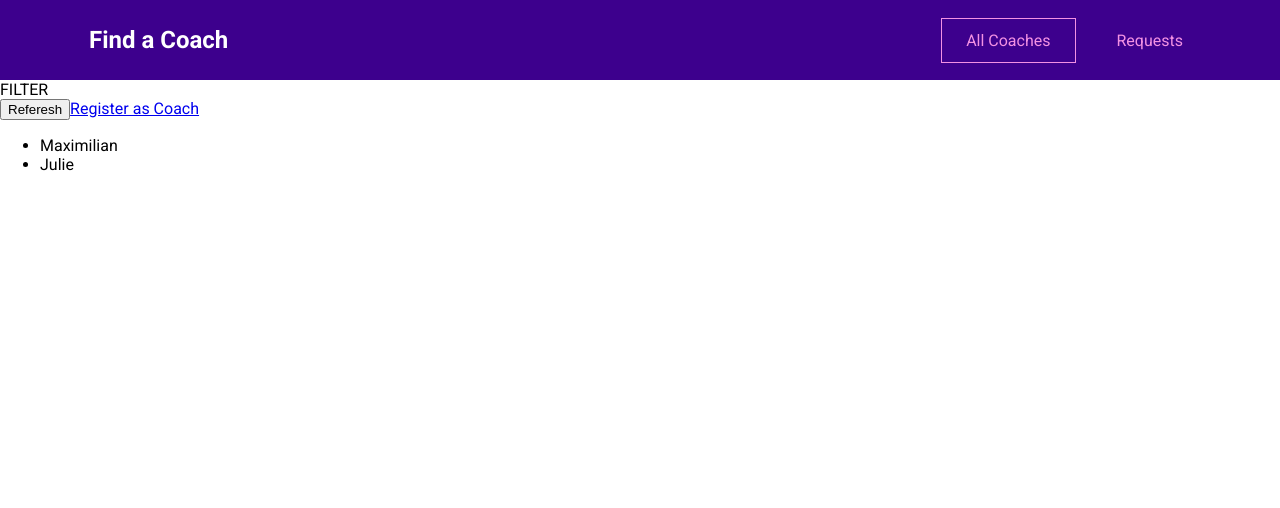
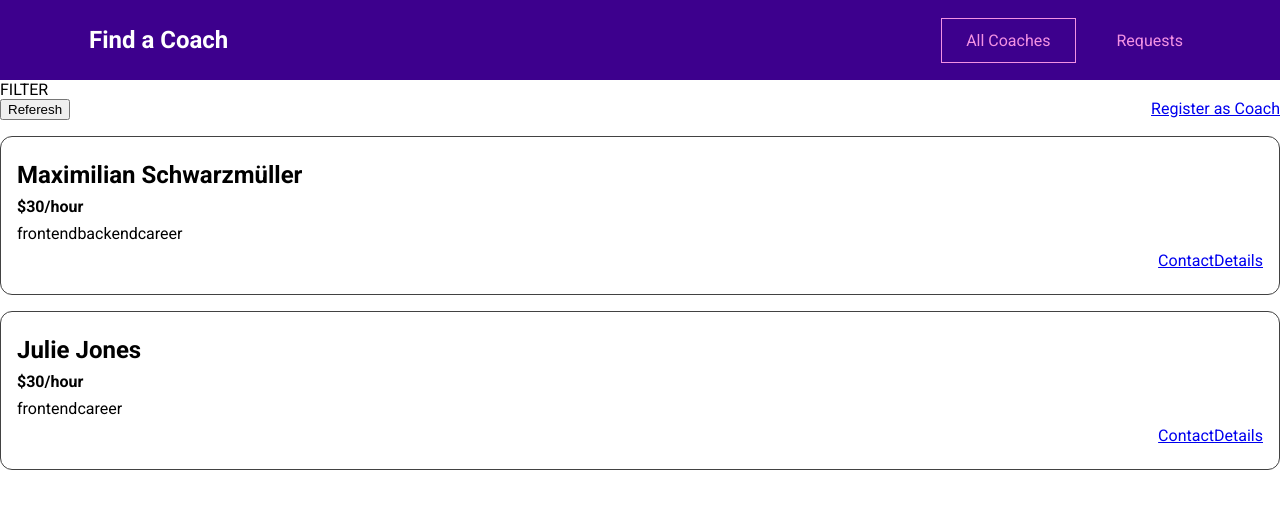
Before and after one commit to Xobaib/coach-finder-compositionAPI, a Vue app: page /coaches in a window 1280 px wide. Shown: the top 508 px of the page. Built offline with nearby package versions, Linux system fonts and the light colour scheme.

Commit message:
10- Working on the Coaches List and List Items

```diff
--- /dev/null
+++ b/src/components/coaches/CoachItem.vue
@@ -0,0 +1,58 @@
+<script setup>
+import { computed, defineProps } from 'vue';
+
+const props = defineProps(['id', 'firstName', 'lastName', 'rate', 'areas']);
+
+const fullName = computed(() => {
+  return `${props.firstName} ${props.lastName}`;
+});
+
+const coachContactLink = computed(() => {
+  return `/coaches/${props.id}/contact`; // /coaches/c1/contact
+});
+
+const coachDetailsLink = computed(() => {
+  return `/coaches/${props.id}`; // /coaches/c1
+});
+</script>
+
+<template>
+  <li>
+    <h3>{{ fullName }}</h3>
+    <h4>${{ rate }}/hour</h4>
+    <div>
+      <span v-for="area in areas" :key="area">{{ area }}</span>
+    </div>
+    <div class="actions">
+      <RouterLink :to="coachContactLink">Contact</RouterLink>
+      <RouterLink :to="coachDetailsLink">Details</RouterLink>
+    </div>
+  </li>
+</template>
+
+<style scoped>
+li {
+  margin: 1rem 0;
+  border: 1px solid #424242;
+  border-radius: 12px;
+  padding: 1rem;
+}
+
+h3 {
+  font-size: 1.5rem;
+}
+
+h3,
+h4 {
+  margin: 0.5rem 0;
+}
+
+div {
+  margin: 0.5rem 0;
+}
+
+.actions {
+  display: flex;
+  justify-content: flex-end;
+}
+</style>
--- a/src/pages/coaches/CoachesList.vue
+++ b/src/pages/coaches/CoachesList.vue
@@ -1,6 +1,8 @@
 <script setup>
 import { computed } from 'vue';
 import { useStore } from 'vuex';
+
+import CoachItem from '../../components/coaches/CoachItem.vue';
 
 const store = useStore();
 
@@ -21,10 +23,29 @@
       <RouterLink to="/register">Register as Coach</RouterLink>
     </div>
     <ul v-if="hasCoaches">
-      <li v-for="coach in filteredCoaches" :key="coach.id">
-        {{ coach.firstName }}
-      </li>
+      <CoachItem
+        v-for="coach in filteredCoaches"
+        :key="coach.id"
+        :id="coach.id"
+        :first-name="coach.firstName"
+        :last-name="coach.lastName"
+        :rate="coach.hourlyRate"
+        :areas="coach.areas"
+      />
     </ul>
     <h3 v-else>No coaches Found!</h3>
   </section>
 </template>
+
+<style scoped>
+ul {
+  list-style: none;
+  margin: 0;
+  padding: 0;
+}
+
+.controls {
+  display: flex;
+  justify-content: space-between;
+}
+</style>
```
